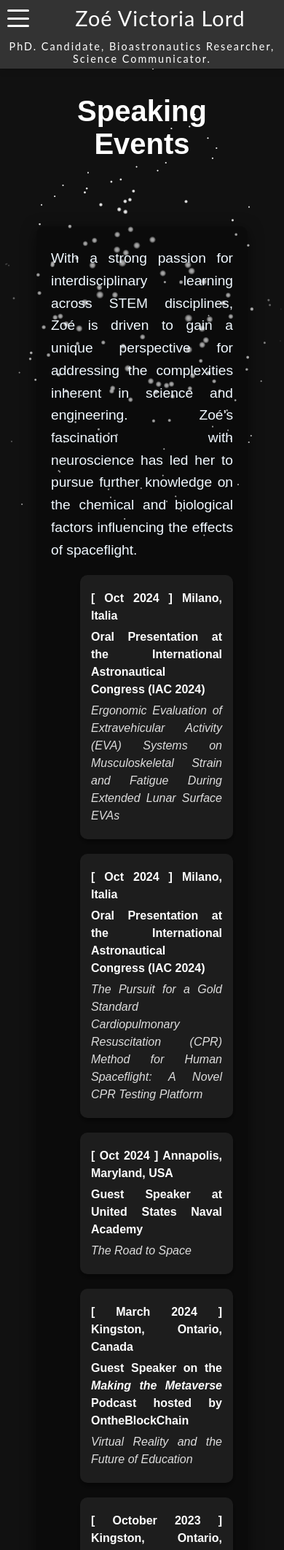
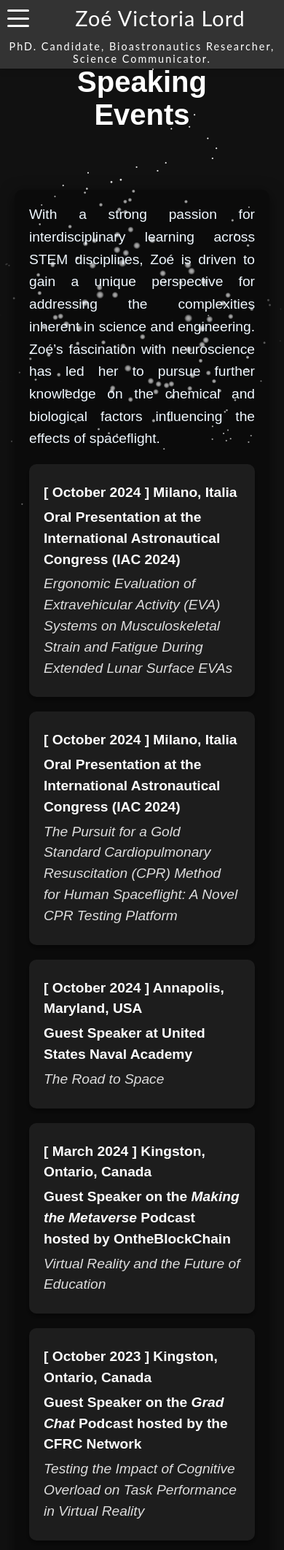
Before and after one commit to lordzoe/Zoe-Website, a PHP site: page /speaking.php in a window 390 px wide. Shown: the top 2124 px of the page at 73% size. Run offline with PHP 8.4, Linux system fonts and the light colour scheme.

Commit message:
fixed @media navbar, index, speaking pages

```diff
--- a/speaking.php
+++ b/speaking.php
@@ -27,7 +27,7 @@
             <ul class="speaking-list">
                 <li>
                     <a href="https://iafastro.directory/iac/paper/id/86069/abstract-pdf/IAC-24,A1,7,4,x86069.brief.pdf?2024-03-26.17:16:15" target="_blank">
-                        <p><strong>[ Oct 2024 ] Milano, Italia</strong></p>
+                        <p><strong>[ October 2024 ] Milano, Italia</strong></p>
                         <p><strong>Oral Presentation at the International Astronautical Congress (IAC 2024)</strong></p>
                         <p><em>Ergonomic Evaluation of Extravehicular Activity (EVA) Systems on Musculoskeletal Strain and Fatigue During Extended Lunar Surface EVAs</em></p>
                     </a>
@@ -35,7 +35,7 @@
 
                 <li>
                     <a href="https://iafastro.directory/iac/paper/id/86302/abstract-pdf/IAC-24,A1,3,6,x86302.brief.pdf?2024-03-28.08:18:55" target="_blank">
-                        <p><strong>[ Oct 2024 ] Milano, Italia </strong></p>
+                        <p><strong>[ October 2024 ] Milano, Italia </strong></p>
                         <p><strong>Oral Presentation at the International Astronautical Congress (IAC 2024)</strong></p>
                         <p><em>The Pursuit for a Gold Standard Cardiopulmonary Resuscitation (CPR) Method for Human Spaceflight: A Novel CPR Testing Platform</em></p>
                     </a>
@@ -43,7 +43,7 @@
 
                 <li>
                     <a target="_blank">
-                        <p><strong>[ Oct 2024 ] Annapolis, Maryland, USA</strong></p>
+                        <p><strong>[ October 2024 ] Annapolis, Maryland, USA</strong></p>
                         <p><strong>Guest Speaker at United States Naval Academy</strong></p>
                         <p><em>The Road to Space</em></p>
                     </a>
--- a/styles.css
+++ b/styles.css
@@ -777,7 +777,7 @@ footer {
   }
 
   .fullscreen-nav {
-    padding-top: 80px;
+    padding-top: 120px;
   }
 
   .menu-icon {
@@ -787,6 +787,22 @@ footer {
 
   .menu-icon span {
     height: 3px;
+  }
+
+  .menu-icon.active span:nth-child(1) {
+    transform: rotate(45deg) translateY(10px);
+  }
+
+  .menu-icon.active span:nth-child(2) {
+    opacity: 0;
+  }
+
+  .menu-icon.active span:nth-child(3) {
+    transform: rotate(-45deg) translateY(-10px);
+  }
+
+  .fullscreen-nav.active {
+    transform: translateY(0);
   }
 
   .nav-links a {
@@ -845,7 +861,7 @@ footer {
   .about-container,
   .contact-container {
     margin: 20px;
-    padding-top: 70px;
+    padding-top: 100px;
   }
 
   .about-content,
@@ -859,6 +875,7 @@ footer {
   .contact-image {
     width: 250px;
     height: 250px;
+    margin-bottom: 20px;
   }
 
   .about-header h1,
@@ -867,7 +884,7 @@ footer {
   .speaking-header h1,
   .index-content h1 {
     font-size: 2.5rem;
-    padding: 10px 20px;
+    padding: 0px 20px;
   }
 
   .about-text,
@@ -875,7 +892,7 @@ footer {
   .speaking-text,
   .index-content p {
     font-size: 1.2rem;
-    padding: 10px 20px;
+    padding: 0px 20px;
   }
 
   .contact-box p strong {
@@ -883,22 +900,61 @@ footer {
   }
 
   /* Speaking Page List */
+
+  .speaking-container {
+    align-items: flex-start;
+    margin: 20px;
+    justify-content: center;
+  }
+
+  .speaking-list {
+    display: flex;
+    flex-direction: column;
+    align-items: flex-start;
+    text-align: left;
+    justify-content: center;
+    width: 100%;
+    margin: 0 auto;
+    padding: 0px 0px;
+    box-sizing: border-box;
+
+  .speaking-list li {
+    align-items: flex-start;
+    flex-direction: column;
+    justify-content: left;
+    margin: 20px auto;
+    box-sizing: border-box;
+  }
+
   .speaking-list li a {
-    padding: 15px;
+    align-items: flex-start;
+    text-align: left;
     font-size: 1rem;
+    box-sizing: border-box;
   }
 
   /* Index Page */
   .index-container {
-    padding: 0 10px;
+    display: flex;
+    flex-direction: column;
+    align-items: center;
+    justify-content: center;
+    padding-top: 100px;
+    overflow-y: auto;
+    transform: translateX(-5%);
   }
 
   .index-content {
+    text-align: center;
+    font-size: 1rem;
     padding: 20px;
+    margin: 0 auto;
   }
 
   .index-content h1 {
-    font-size: 2.5rem;
+    font-size: 2.2rem;
+    padding-top: 80px;
+    margin: 0, auto;
   }
 
   .index-button {
```
